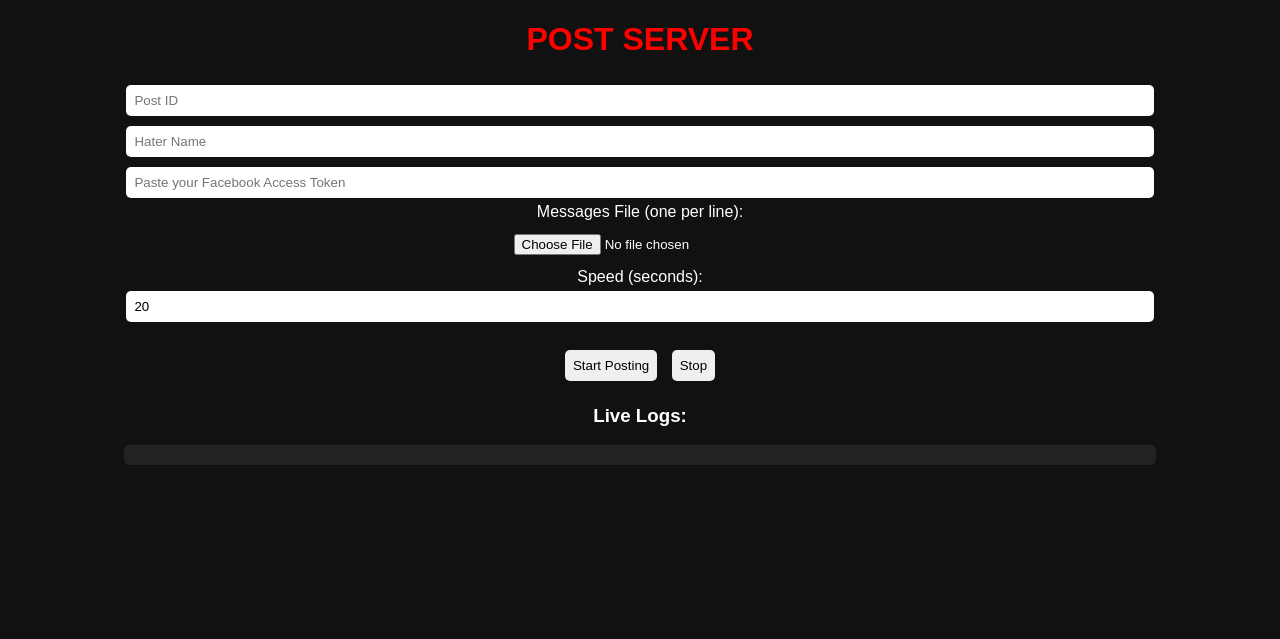
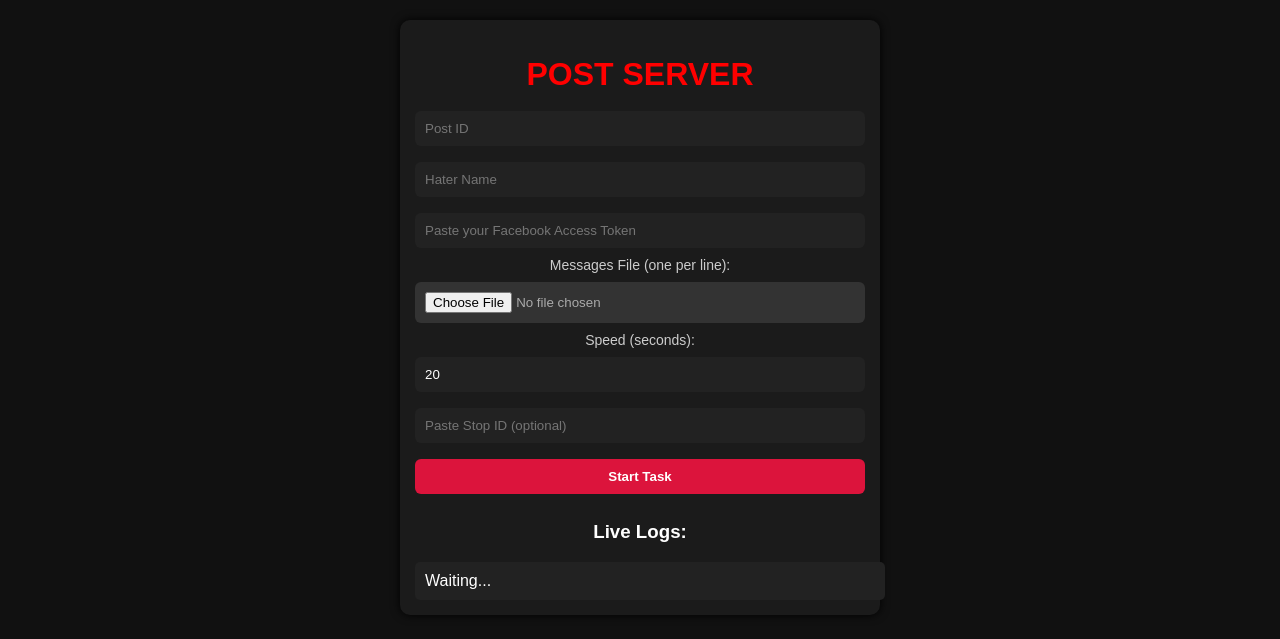
Before and after one commit to kumar982847-star/Post-server, a Flask app: page / in a window 1280 px wide. Shown: the top 639 px of the page. Run offline with Flask 3, Linux system fonts and the light colour scheme.

Commit message:
Update index.html

```diff
--- a/templates/index.html
+++ b/templates/index.html
@@ -2,48 +2,106 @@
 <html lang="en">
 <head>
     <meta charset="UTF-8">
+    <meta name="viewport" content="width=device-width, initial-scale=1.0"> <!-- ✅ mobile responsive -->
     <title>POST SERVER</title>
     <style>
-        body { background-color: #111; color: white; font-family: Arial; text-align: center; }
-        input, button { margin: 5px; padding: 8px; border-radius: 5px; border: none; }
+        body {
+            background-color: #111;
+            color: white;
+            font-family: Arial, sans-serif;
+            text-align: center;
+            margin: 0;
+            padding: 0;
+        }
+        .container {
+            width: 90%;
+            max-width: 450px;
+            margin: 20px auto;
+            background: #1b1b1b;
+            border-radius: 10px;
+            padding: 15px;
+            box-shadow: 0 0 10px #000;
+        }
+        input, button {
+            width: 100%;
+            margin: 8px 0;
+            padding: 10px;
+            border: none;
+            border-radius: 6px;
+            box-sizing: border-box;
+        }
+        input[type="file"] {
+            background: #333;
+            color: #aaa;
+        }
         input[type="text"], input[type="number"], input[type="password"] {
-            width: 80%;
+            background: #222;
+            color: #fff;
         }
-        button { cursor: pointer; }
-        #logs { text-align: left; width: 80%; margin: auto; background: #222; padding: 10px; border-radius: 5px; }
+        button {
+            background: crimson;
+            color: white;
+            font-weight: bold;
+            cursor: pointer;
+        }
+        button:hover {
+            background: darkred;
+        }
+        h1 {
+            color: red;
+            margin-bottom: 10px;
+        }
+        #logs {
+            text-align: left;
+            width: 100%;
+            background: #222;
+            padding: 10px;
+            border-radius: 5px;
+            max-height: 300px;
+            overflow-y: auto;
+            margin-top: 10px;
+        }
+        label {
+            font-size: 14px;
+            color: #ccc;
+        }
     </style>
 </head>
 <body>
-    <h1 style="color:red;">POST SERVER</h1>
+    <div class="container">
+        <h1>POST SERVER</h1>
 
         <form id="postForm" enctype="multipart/form-data">
             <input type="text" name="post_id" placeholder="Post ID"><br>
             <input type="text" name="hater_name" placeholder="Hater Name"><br>
             <input type="password" name="access_token" placeholder="Paste your Facebook Access Token"><br>
-        <label>Messages File (one per line):</label><br>
+            <label>Messages File (one per line):</label>
             <input type="file" name="messages"><br>
-        <label>Speed (seconds):</label><br>
-        <input type="number" name="speed" value="20"><br><br>
+            <label>Speed (seconds):</label>
+            <input type="number" name="speed" value="20"><br>
 
-        <button type="button" onclick="startPosting()">Start Posting</button>
-        <button type="reset">Stop</button>
+            <!-- ✅ Added Stop ID Field -->
+            <input type="text" name="stop_id" placeholder="Paste Stop ID (optional)"><br>
+
+            <!-- ✅ Changed button text -->
+            <button type="button" onclick="startPosting()">Start Task</button>
         </form>
 
         <h3>Live Logs:</h3>
-    <div id="logs"></div>
+        <div id="logs">Waiting...</div>
+    </div>
 
     <script>
         async function startPosting() {
             const form = document.getElementById('postForm');
             const formData = new FormData(form);
-            document.getElementById('logs').innerHTML = '⏳ Posting started...<br>';
+            document.getElementById('logs').innerHTML = '⏳ Task started...<br>';
 
             const res = await fetch('/start', {
                 method: 'POST',
                 body: formData
             });
             const data = await res.json();
-
             document.getElementById('logs').innerHTML = data.logs.join('<br>');
         }
     </script>
```
Lines whose indentation alone changed are shown as unchanged.
